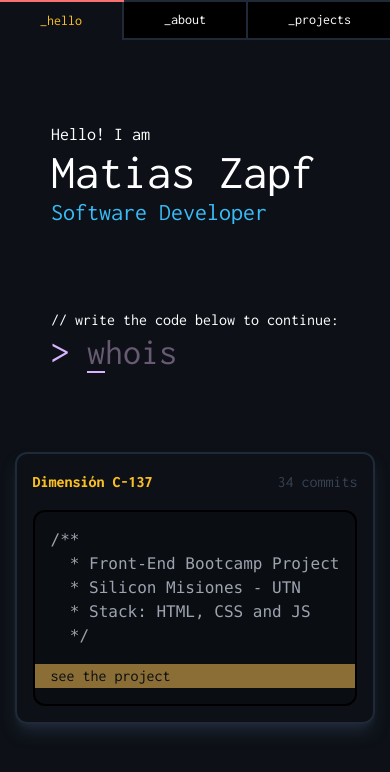
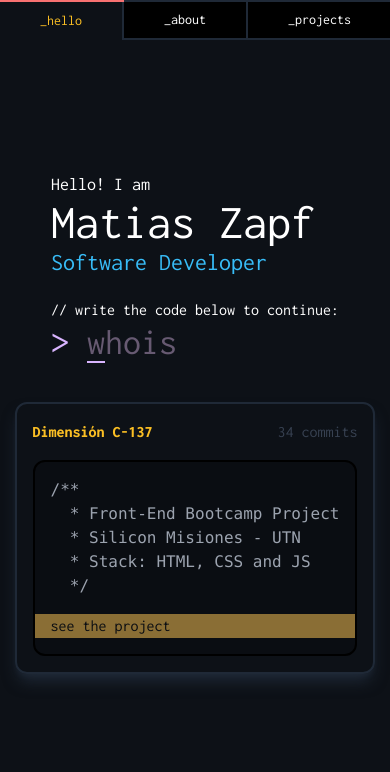
Before and after one commit to mzapf/portfolio, a React (Vite) app: page / in a window 390 px wide. Shown: the top 772 px of the page. Built offline with nearby package versions, Linux system fonts and the light colour scheme.

Commit message:
minor updates

```diff
--- a/src/components/About.jsx
+++ b/src/components/About.jsx
@@ -5,6 +5,7 @@
         "About me",
         "Learning to develop modern web applications that involve data analytics.",
         "I'm currently learning React, Node.js, and MongoDB.",
+        "",
         "Lorem ipsum dolor sit amet consectetur adipisicing elit.",
         "Similique assumenda quis accusantium, vero labore dolore?",
     ]
--- a/src/components/Hello.jsx
+++ b/src/components/Hello.jsx
@@ -1,13 +1,13 @@
 import { ProjectCard } from "./ProjectCard"
-import projectsData from "../projects.json"
+import projectsData from "../data/projects.json"
 
 const Project1 = projectsData[0]
 
 const Hello = () => {
     return (
         <>
-            <div className="flex flex-col md:flex-row items-center gap-20">
-                <div className="flex flex-col gap-20">
+            <div className="flex flex-col md:flex-row items-center gap-10 md:gap-20">
+                <div className="flex flex-col gap-5 md:gap-20">
                     <div>
                         <h2 className="text-lg md:text-xl lg:text-2xl">
                             Hello! I am
--- a/src/components/Projects.jsx
+++ b/src/components/Projects.jsx
@@ -1,5 +1,5 @@
 import { ProjectCard } from "./ProjectCard"
-import projectsData from "../projects.json"
+import projectsData from "../data/projects.json"
 
 const Projects = () => {
     return (
```
Also changed, not shown: src/data/projects.json (renamed from src/projects.json).
